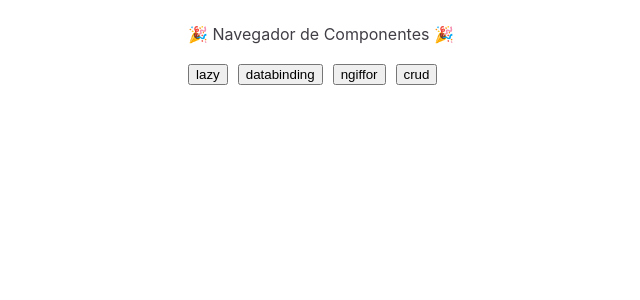
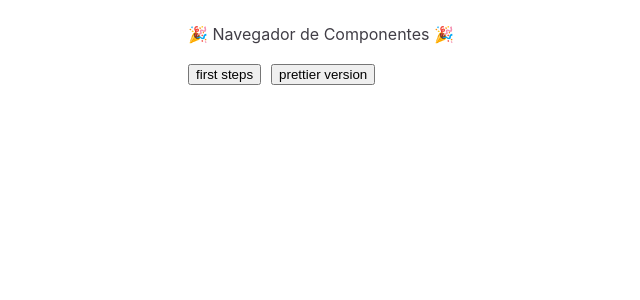
Before and after one commit to RafaelBP02/estudos-anglar-front, an Angular app: page / in a window 1280 px wide. Shown: the top 300 px of the page, without its empty margins (319-959 px from the left). Built offline with nearby package versions, Linux system fonts and the light colour scheme.

Commit message:
refact: Refatora componentes para separar o inicio do fim
Separação para mostrar o desenvolvimento no inicio do curso versus final do curso

```diff
--- a/src/app/app.component.html
+++ b/src/app/app.component.html
@@ -15,10 +15,8 @@
       <br/>
       <div class="button-box">
         <!-- <button (click)="navigateTo('')">home</button> -->
-        <button (click)="navigateTo('lazy')">lazy</button>
-        <button (click)="navigateTo('primeiro-componente')">databinding</button>
-        <button (click)="navigateTo('ng-iffor')">ngiffor</button>
-        <button (click)="navigateTo('crud')">crud</button>
+        <button (click)="navigateTo('old')">first steps</button>
+        <button (click)="navigateTo('lazy')">prettier version</button>
       </div>
         <router-outlet />
     </div>
--- a/src/app/app.module.ts
+++ b/src/app/app.module.ts
@@ -9,20 +9,15 @@ import { DataBindingComponent } from './components/data-binding/data-binding.com
 import { NgifNgforComponent } from './components/ngif-ngfor/ngif-ngfor.component';
 import { CrudComponent } from './components/crud/crud.component';
 import { CrudService } from './services/crud.service';
-import { StudyAngularModule } from './modules/study-angular/study-angular.module';
 
 @NgModule({
   declarations: [
     AppComponent,
-    DataBindingComponent,
-    NgifNgforComponent,
-    CrudComponent,
   ],
   imports: [
     BrowserModule,
     AppRoutingModule,
     CommonModule,
-    StudyAngularModule,
   ],
   providers: [
     provideClientHydration(),
--- a/src/app/components/first-steps/first-steps.component.html
+++ b/src/app/components/first-steps/first-steps.component.html
@@ -1 +1,2 @@
 <p>first-steps works!</p>
+<router-outlet></router-outlet>
--- a/src/app/modules/study-angular/study-angular-routing.module.ts
+++ b/src/app/modules/study-angular/study-angular-routing.module.ts
@@ -1,10 +1,34 @@
 import { NgModule } from '@angular/core';
 import { RouterModule, Routes } from '@angular/router';
+import { FirstStepsComponent } from '../../components/first-steps/first-steps.component';
+import { DataBindingComponent } from '../../components/data-binding/data-binding.component';
+import { NgifNgforComponent } from '../../components/ngif-ngfor/ngif-ngfor.component';
+import { CrudComponent } from '../../components/crud/crud.component';
+import { CommonModule } from '@angular/common';
 
-const routes: Routes = [];
+const routes: Routes = [
+  {
+    path: '',
+    component: FirstStepsComponent,
+    children: [
+      { path: 'primeiro-componente', component: DataBindingComponent },
+      { path: 'ng-iffor', component: NgifNgforComponent },
+      { path: 'crud', component: CrudComponent },
+    ],
+  },
+];
 
 @NgModule({
-  imports: [RouterModule.forChild(routes)],
-  exports: [RouterModule]
+  declarations:[
+    FirstStepsComponent,
+    DataBindingComponent,
+    NgifNgforComponent,
+    CrudComponent,
+  ],
+  imports: [
+    RouterModule.forChild(routes),
+    CommonModule,
+  ],
+  exports: [RouterModule],
 })
-export class StudyAngularRoutingModule { }
+export class StudyAngularRoutingModule {}
```
Also changed, not shown: src/app/app-routing.module.ts (+1 -7 lines), src/app/modules/lazy-loading/lazy-loading-routing.module.ts (+16 -6 lines).
